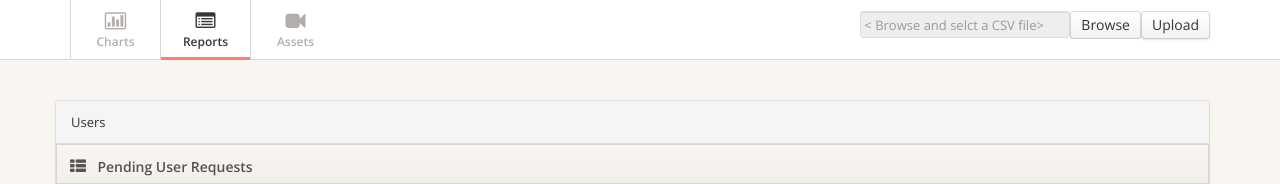
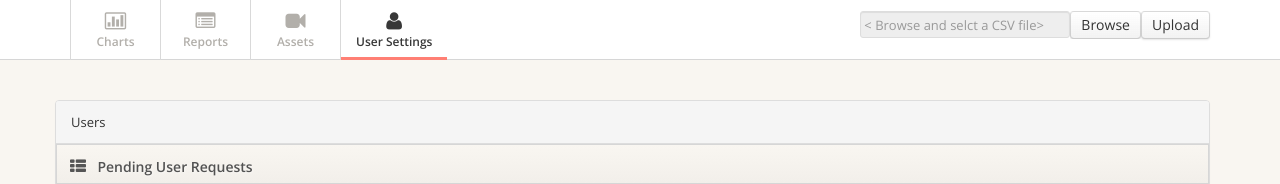
Before and after one commit to Pramothini/webapp, a Django app: page /settings in a window 1280 px wide. Shown: the part 90-274 px from the top of the page. Run offline with Django 3.2, Linux system fonts and the light colour scheme; the visitor is signed in with stand-in values (Sample User, id 1); data comes from the database, SQL or seed files in the repository; parts of the project's set-up code (start-up, migrations or seed data) failed here and were passed over; some libraries are stand-ins or nearby versions.

Commit message:
added the user settings tab in all the pages

```diff
--- a/svpm/showReport/templates/horizontal-admin/inventory.html
+++ b/svpm/showReport/templates/horizontal-admin/inventory.html
@@ -70,6 +70,9 @@
         <li><a href="charts"><i class="icon-bar-chart"></i><span>Charts</span> </a> </li>
         <li><a href="table"><i class="icon-list-alt"></i><span>Reports</span> </a> </li>
         <li class="active"><a href="inventory"><i class="icon-facetime-video"></i><span>Assets</span> </a></li>
+        {% if request.user.is_staff %}
+        <li><a href="settings"><i class="icon-user"></i><span>User Settings</span> </a> </li>
+        {% endif %}
 
       </ul>
     {% if request.user.is_staff %}
--- a/svpm/showReport/templates/horizontal-admin/settings.html
+++ b/svpm/showReport/templates/horizontal-admin/settings.html
@@ -67,8 +67,11 @@
       <ul class="mainnav">
 <!--         <li><a href="index"><i class="icon-dashboard"></i><span>Dashboard</span> </a> </li> -->
         <li><a href="charts"><i class="icon-bar-chart"></i><span>Charts</span> </a> </li>
-        <li class="active"><a href="table"><i class="icon-list-alt"></i><span>Reports</span> </a> </li>
+        <li><a href="table"><i class="icon-list-alt"></i><span>Reports</span> </a> </li>
         <li><a href="inventory"><i class="icon-facetime-video"></i><span>Assets</span> </a></li>
+        {% if request.user.is_staff %}
+        <li class="active"><a href="settings"><i class="icon-user"></i><span>User Settings</span> </a> </li>
+        {% endif %}
 
       </ul>
       {% if request.user.is_staff %}
--- a/svpm/showReport/templates/horizontal-admin/table.html
+++ b/svpm/showReport/templates/horizontal-admin/table.html
@@ -69,6 +69,9 @@
         <li><a href="charts"><i class="icon-bar-chart"></i><span>Charts</span> </a> </li>
         <li class="active"><a href="table"><i class="icon-list-alt"></i><span>Reports</span> </a> </li>
         <li><a href="inventory"><i class="icon-facetime-video"></i><span>Assets</span> </a></li>
+        {% if request.user.is_staff %}
+        <li><a href="settings"><i class="icon-user"></i><span>User Settings</span> </a> </li>
+        {% endif %}
 
       </ul>
       {% if request.user.is_staff %}
```
